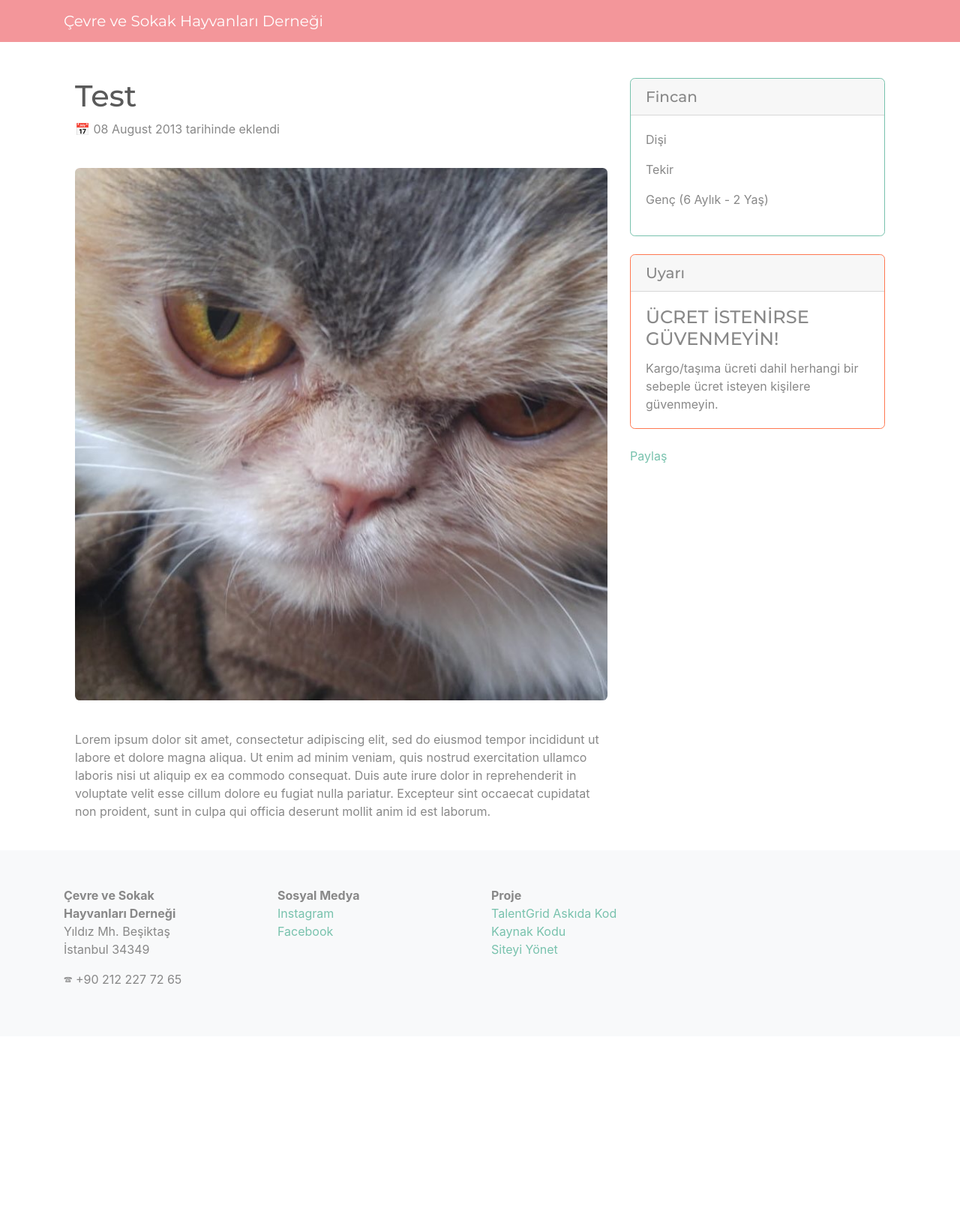
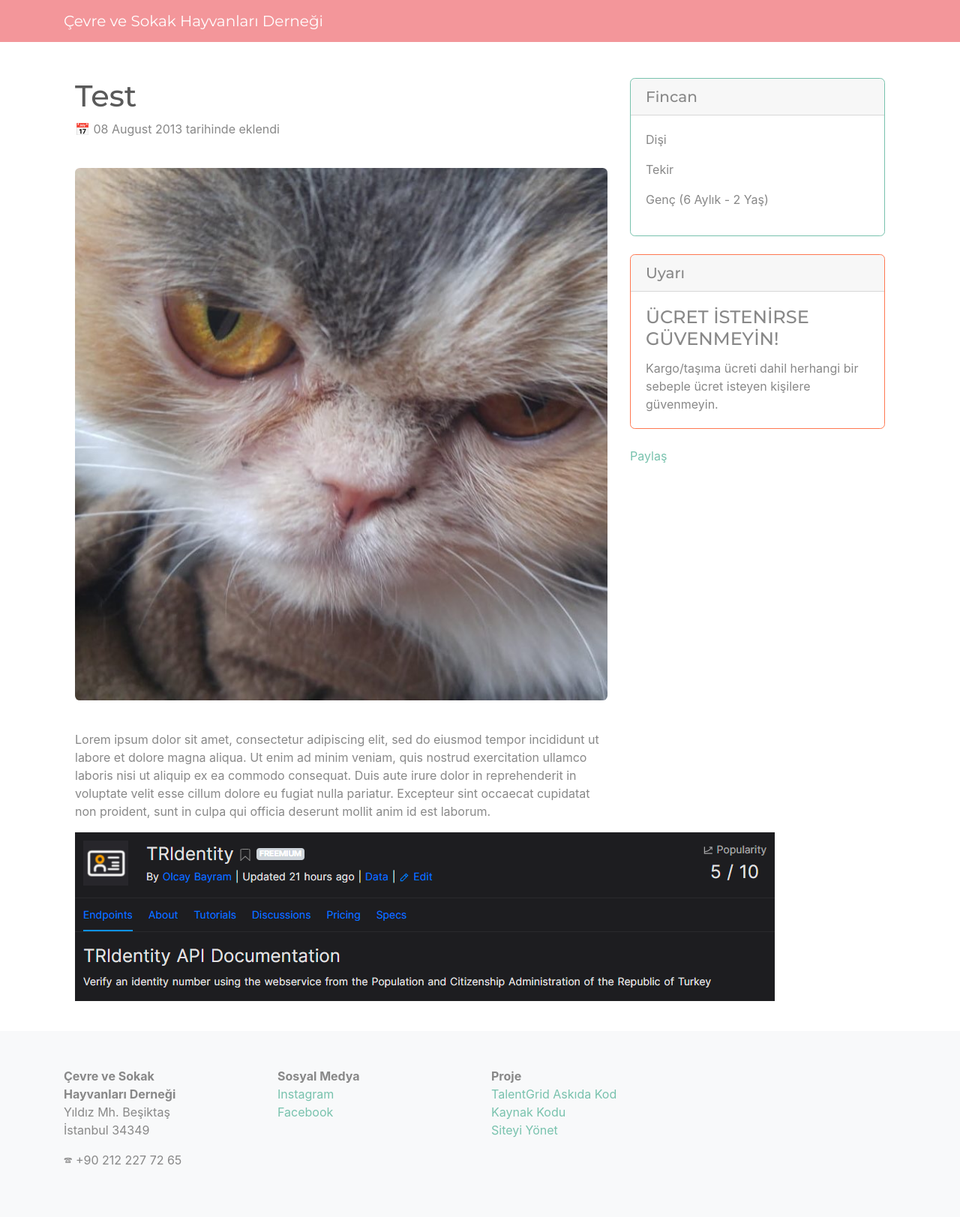
Before and after one commit to Askida-Kod/petibor, a Jekyll site: the page built from _posts/2013-08-08-ilk.md, in a window 1280 px wide. Shown: the whole page at 75% size. Built offline with Jekyll 4.4.1, drawn with Linux system fonts in a browser that asks for light colours; nearby versions of some CDN libraries; before the commit the page ends 1382 px from its top, so only the background shows below that.

Commit message:
Update 2013-08-08-ilk.md

```diff
--- a/_posts/2013-08-08-ilk.md
+++ b/_posts/2013-08-08-ilk.md
@@ -11,3 +11,5 @@ published: true
 image: /images/58766169_2029858883778964_6606114813162553344_n.jpg
 ---
 Lorem ipsum dolor sit amet, consectetur adipiscing elit, sed do eiusmod tempor incididunt ut labore et dolore magna aliqua. Ut enim ad minim veniam, quis nostrud exercitation ullamco laboris nisi ut aliquip ex ea commodo consequat. Duis aute irure dolor in reprehenderit in voluptate velit esse cillum dolore eu fugiat nulla pariatur. Excepteur sint occaecat cupidatat non proident, sunt in culpa qui officia deserunt mollit anim id est laborum.
+
+![tridentity.png]({{site.baseurl}}/images/tridentity.png)
```
